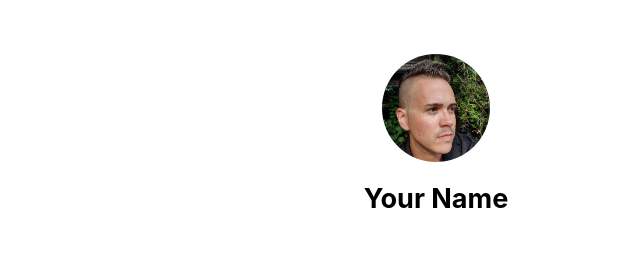
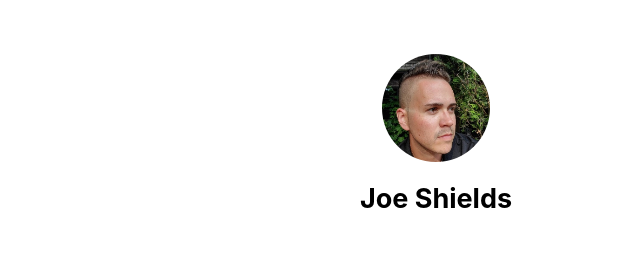
Before and after one commit to JoeShields312/Next.js_Blog, a Next.js app in the folder nextjs-blog/: page /posts/first-post in a window 1280 px wide. Shown: the top 271 px of the page, without its empty margins (204-844 px from the left). Built offline with nearby package versions, Linux system fonts and the light colour scheme.

Commit message:
completely changed layout

```diff
--- a/nextjs-blog/components/layout.js
+++ b/nextjs-blog/components/layout.js
@@ -3,7 +3,7 @@
 import utilStyles from '../styles/utils.module.css'
 import Link from 'next/link'
 
-const name = 'Your Name'
+const name = 'Joe Shields'
 export const siteTitle = 'Next.js Sample Website'
 
 export default function Layout({ children, home }) {
```
